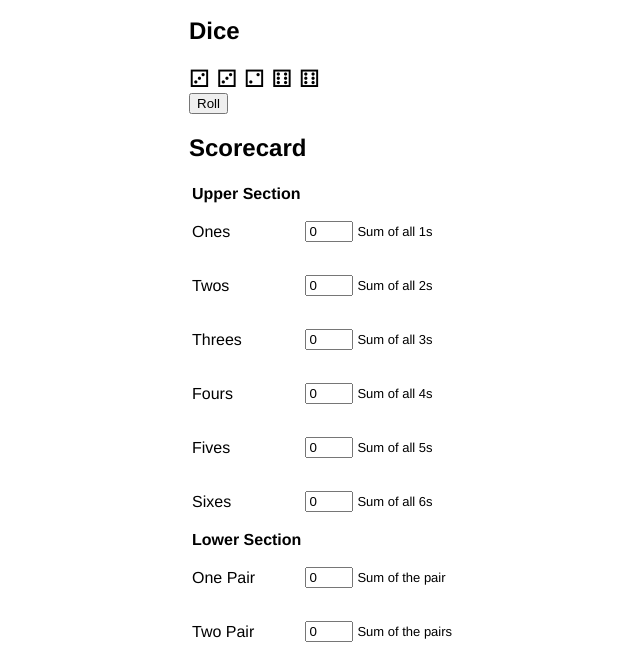
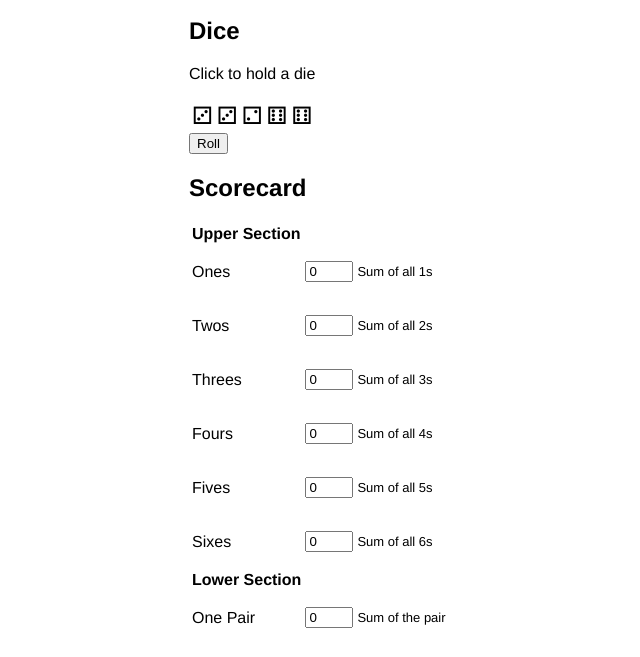
Before and after one commit to parappayo/yatzy-js, a plain HTML site: page index.html in a window 1280 px wide. Shown: the part 133-790 px from the top of the page, without its empty margins (147-787 px from the left). Drawn offline with Linux system fonts and the light colour scheme.

Commit message:
added individual die onclick handler

```diff
--- a/index.html
+++ b/index.html
@@ -17,7 +17,7 @@ input {
 	width: 3em;
 }
 
-#dice {
+.dice {
 	font-size: x-large;
 }
 
@@ -163,13 +163,24 @@ function update_scorecard_totals()
 		parseInt(bonus_input.value);
 }
 
+function update_die_elements(roll)
+{
+	most_recent_roll.forEach((die_value, index) => {
+		var die_element = document.getElementById('die' + (index + 1));
+		die_element.innerHTML = die_faces[die_value];
+	});
+}
+
+function on_click_die(element_id)
+{
+	console.log("clicked: " + element_id);
+}
+
 function on_click_roll()
 {
 	const dice_count = 5;
 	most_recent_roll = roll_d6(dice_count);
-
-	var dice_div = document.getElementById('dice');
-	dice_div.innerHTML = roll_to_string(most_recent_roll);
+	update_die_elements(most_recent_roll);
 }
 
 function on_click_scorecard_input(element_id)
@@ -184,7 +195,7 @@ function on_change_scorecard()
 	update_scorecard_totals();
 }
 
-window.onload = function ()
+window.onload = function()
 {
 	update_scorecard_totals();
 	on_click_roll();
@@ -201,7 +212,18 @@ window.onload = function ()
 
 <h2>Dice</h2>
 
-<div id="dice"></div>
+<p>Click to hold a die</p>
+
+<table>
+<tr>
+	<td><div id="die1" class="dice" onclick="on_click_die('die1')"></div></td>
+	<td><div id="die2" class="dice" onclick="on_click_die('die2')"></div></td>
+	<td><div id="die3" class="dice" onclick="on_click_die('die3')"></div></td>
+	<td><div id="die4" class="dice" onclick="on_click_die('die4')"></div></td>
+	<td><div id="die5" class="dice" onclick="on_click_die('die5')"></div></td>
+</tr>
+</table>
+
 <button onclick="on_click_roll();">Roll</button>
 
 <h2>Scorecard</h2>
```
